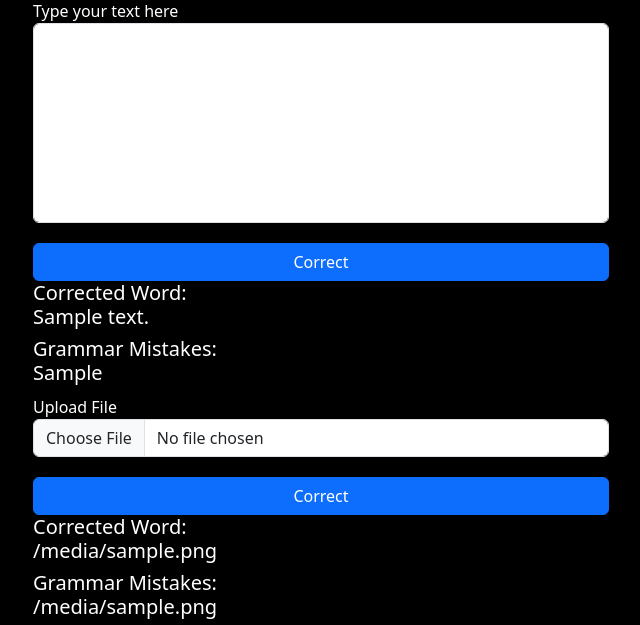
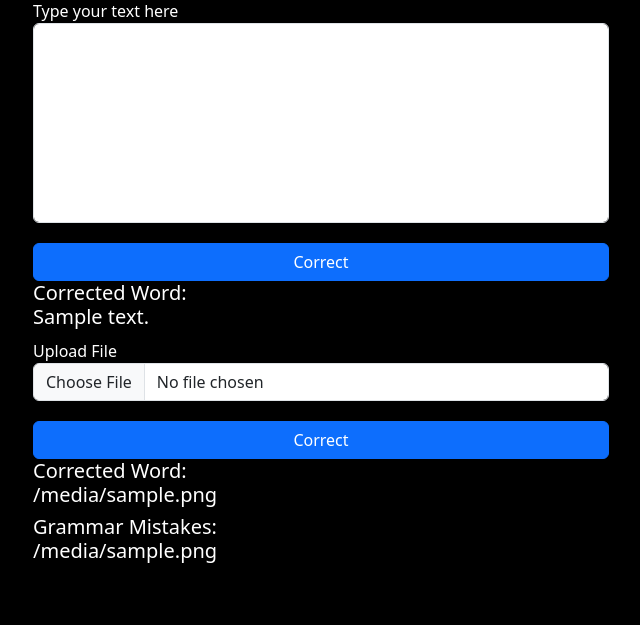
Before and after one commit to Ashutoshvashisht007/NLP_Grammar, a Flask app: template Templates/index.html in a window 1280 px wide. Shown: the part 99-724 px from the top of the page, without its empty margins (319-959 px from the left). Run offline with Flask 3, Linux system fonts and the light colour scheme; the template is opened without the code that fills it: most values are stand-ins (such as "Sample title", 1, 10 or a date in 2020).

Commit message:
second commit

```diff
--- a/Templates/index.html
+++ b/Templates/index.html
@@ -54,9 +54,9 @@
             <button type="submit" class="btn btn-primary">Correct</button>
         </form>
 
-        {% if corrected_text and corrected_grammar %}
+        {% if corrected_text%}
           <h5>Corrected Word: <br> {{corrected_text}}</h5>
-          <h5>Grammar Mistakes: <br> {{corrected_grammar}}</h5>
+          <!-- <h5>Grammar Mistakes: <br> {{corrected_grammar}}</h5> -->
         {% endif %}
     </div>
 
--- a/app.py
+++ b/app.py
@@ -1,5 +1,6 @@
 from flask import Flask, request,render_template
 from Model import SpellCheckerModule
+# from gingerit import GingerIt
 
 app = Flask(__name__,template_folder='templates')
 spell_checker_module = SpellCheckerModule()
@@ -13,8 +14,8 @@ def spell():
     if request.method=='POST':
         text = request.form['text']
         corrected_text = spell_checker_module.correct_spell(text)
-        corrected_grammar = spell_checker_module.correct_grammar(text)
-        # return render_template('index.html',corrected_text=corrected_text,corrected_grammar=corrected_grammar)
+        # corrected_grammar = spell_checker_module.correct_grammar(text)
+        return render_template('index.html',corrected_text=corrected_text)
 @app.route('/grammar',methods=['POST','GET'])
 def grammar():
     pass
--- /dev/null
+++ b/tempCodeRunnerFile.py
@@ -0,0 +1 @@
+from Model import SpellCheckerModule
```
Also changed, not shown: Model.py (+4 -4 lines).
